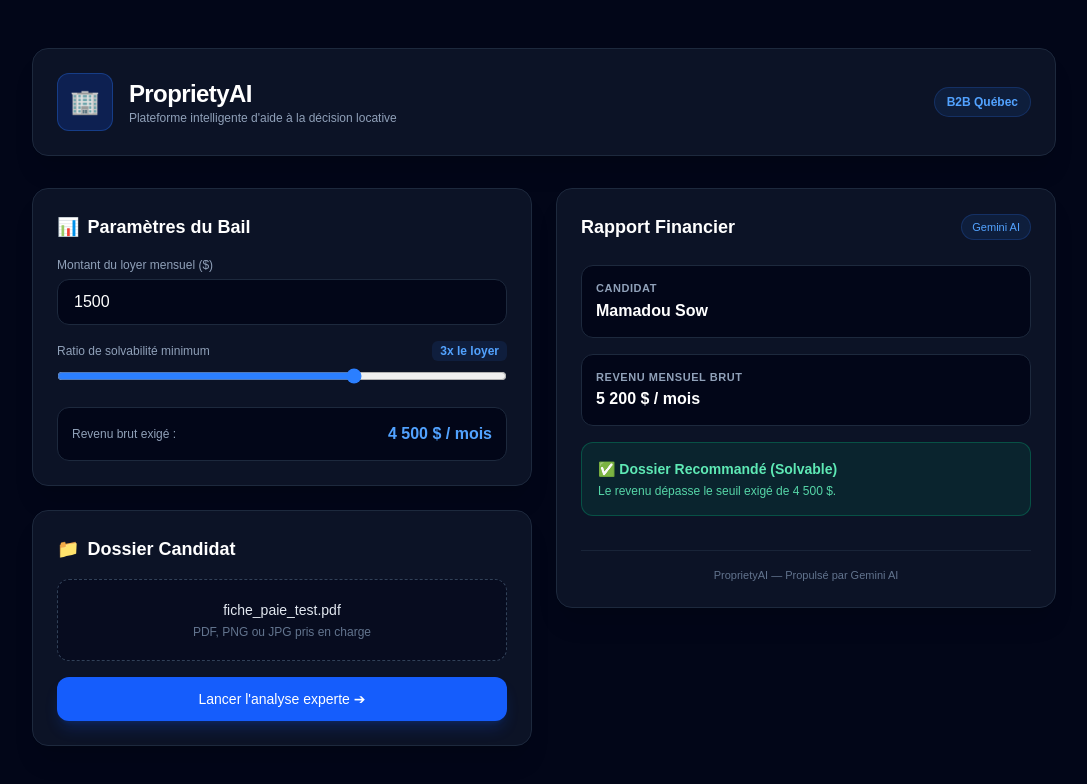
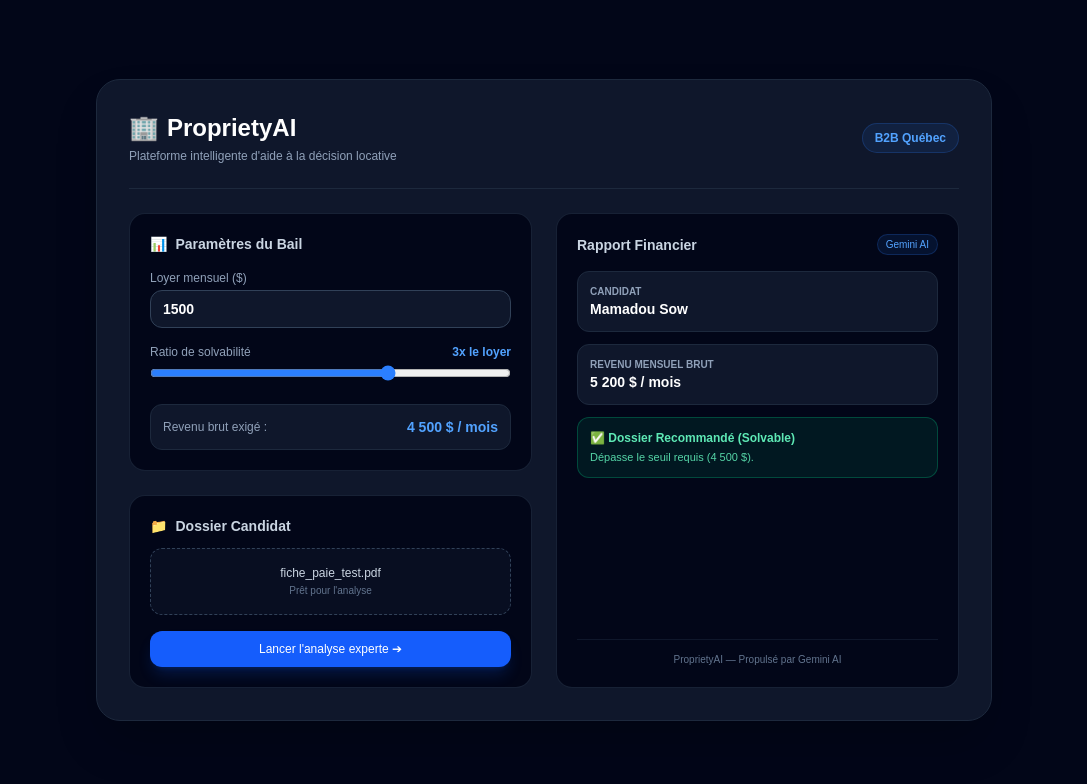
Before and after one commit to sowramadane7777-dot/propriety-ai, a Next.js app: page / in a window 1280 px wide. Both pictures are taken after a click on the button "Lancer l'analyse experte ➔". Shown: the top 784 px of the page, without its empty margins (96-1183 px from the left). Built offline with nearby package versions, Linux system fonts and the light colour scheme.

Commit message:
Mise à jour du code de l'interface

```diff
--- a/app/page.tsx
+++ b/app/page.tsx
@@ -1,12 +1,10 @@
 'use client';
 
 import { useState } from 'react';
-import Image from 'next/image';
 
 export default function Home() {
 const [loyer, setLoyer] = useState<number>(1500);
 const [ratio, setRatio] = useState<number>(3);
-const [fileName, setFileName] = useState<string | null>('fiche_paie_test.pdf');
 const [isAnalyzing, setIsAnalyzing] = useState<boolean>(false);
 const [analysisResult, setAnalysisResult] = useState<{
 revenuBrut: number;
@@ -17,8 +15,6 @@ estSolvable: boolean;
 const revenuExige = loyer * ratio;
 
 const handleAnalyse = () => {
-if (!fileName) return;
-
 setIsAnalyzing(true);
 setAnalysisResult(null);
 
@@ -29,61 +25,54 @@ revenuBrut: 5200,
 nomCandidat: 'Mamadou Sow',
 estSolvable: 5200 >= revenuExige,
 });
-}, 2000);
+}, 1500);
 };
 
 return (
-<main className="min-h-screen bg-slate-950 text-slate-100 flex flex-col items-center p-6 md:p-12">
+<main className="min-h-screen bg-slate-950 text-slate-100 p-6 flex flex-col items-center justify-center">
 
-{/* Header */}
-<div className="w-full max-w-5xl bg-slate-900/80 border border-slate-800 p-6 rounded-2xl shadow-xl flex flex-col md:flex-row items-center justify-between mb-8 backdrop-blur-md">
-<div className="flex items-center gap-4 mb-4 md:mb-0">
-<div className="p-3 bg-blue-600/20 border border-blue-500/30 rounded-xl">
-<span className="text-2xl">🏢</span>
-</div>
+{/* Conteneur Global */}
+<div className="w-full max-w-4xl bg-slate-900 border border-slate-800 rounded-3xl p-8 shadow-2xl">
+
+{/* En-tête */}
+<div className="flex items-center justify-between border-b border-slate-800 pb-6 mb-6">
 <div>
-<h1 className="text-2xl font-bold tracking-tight text-white">ProprietyAI</h1>
-<p className="text-xs text-slate-400">Plateforme intelligente d'aide à la décision locative</p>
-</div>
+<h1 className="text-2xl font-bold text-white flex items-center gap-2">
+<span>🏢</span> ProprietyAI
+</h1>
+<p className="text-xs text-slate-400 mt-1">Plateforme intelligente d'aide à la décision locative</p>
 </div>
 <span className="bg-blue-500/10 border border-blue-500/20 text-blue-400 text-xs font-semibold px-3 py-1.5 rounded-full">
 B2B Québec
 </span>
 </div>
 
-{/* Grille Principale */}
-<div className="w-full max-w-5xl grid grid-cols-1 lg:grid-cols-2 gap-6 items-start">
+{/* Grille 2 Colonnes */}
+<div className="grid grid-cols-1 md:grid-cols-2 gap-6">
 
-{/* Colonne Gauche : Paramètres & Dossier */}
+{/* Colonne de Gauche : Contrôles */}
 <div className="flex flex-col gap-6">
 
 {/* Paramètres du Bail */}
-<div className="bg-slate-900/80 border border-slate-800 p-6 rounded-2xl shadow-xl backdrop-blur-md">
-<div className="flex items-center gap-2 mb-4">
-<span className="text-lg">📊</span>
-<h2 className="text-lg font-semibold text-white">Paramètres du Bail</h2>
-</div>
+<div className="bg-slate-950 border border-slate-800/80 p-5 rounded-2xl">
+<h2 className="text-sm font-semibold text-slate-300 mb-4 flex items-center gap-2">
+<span>📊</span> Paramètres du Bail
+</h2>
 
 <div className="mb-4">
-<label className="block text-xs font-medium text-slate-400 mb-1.5">
-Montant du loyer mensuel ($)
-</label>
+<label className="block text-xs text-slate-400 mb-1">Loyer mensuel ($)</label>
 <input
 type="number"
 value={loyer}
 onChange={(e) => setLoyer(Number(e.target.value))}
-className="w-full bg-slate-950 border border-slate-800 rounded-xl px-4 py-2.5 text-white font-medium focus:outline-none focus:border-blue-500 transition"
+className="w-full bg-slate-900 border border-slate-700 rounded-xl px-3 py-2 text-white font-semibold text-sm focus:outline-none focus:border-blue-500"
 />
 </div>
 
 <div className="mb-4">
-<div className="flex justify-between items-center mb-1.5">
-<label className="text-xs font-medium text-slate-400">
-Ratio de solvabilité minimum
-</label>
-<span className="text-xs font-bold text-blue-400 bg-blue-500/10 px-2 py-0.5 rounded-md">
-{ratio}x le loyer
-</span>
+<div className="flex justify-between text-xs text-slate-400 mb-1">
+<span>Ratio de solvabilité</span>
+<span className="text-blue-400 font-bold">{ratio}x le loyer</span>
 </div>
 <input
 type="range"
@@ -96,92 +85,87 @@ className="w-full accent-blue-500 cursor-pointer"
 />
 </div>
 
-<div className="bg-slate-950 border border-slate-800 p-3.5 rounded-xl flex items-center justify-between">
-<span className="text-xs text-slate-400 font-medium">Revenu brut exigé :</span>
-<span className="text-base font-bold text-blue-400">
-{revenuExige.toLocaleString('fr-CA')} $ / mois
-</span>
+<div className="bg-slate-900 border border-slate-800 p-3 rounded-xl flex justify-between items-center text-xs">
+<span className="text-slate-400">Revenu brut exigé :</span>
+<span className="font-bold text-blue-400 text-sm">{revenuExige.toLocaleString('fr-CA')} $ / mois</span>
 </div>
 </div>
 
 {/* Dossier Candidat */}
-<div className="bg-slate-900/80 border border-slate-800 p-6 rounded-2xl shadow-xl backdrop-blur-md">
-<div className="flex items-center gap-2 mb-4">
-<span className="text-lg">📁</span>
-<h2 className="text-lg font-semibold text-white">Dossier Candidat</h2>
-</div>
+<div className="bg-slate-950 border border-slate-800/80 p-5 rounded-2xl">
+<h2 className="text-sm font-semibold text-slate-300 mb-3 flex items-center gap-2">
+<span>📁</span> Dossier Candidat
+</h2>
 
-<div className="border border-dashed border-slate-700 hover:border-blue-500 transition rounded-xl p-5 text-center bg-slate-950/50 mb-4 cursor-pointer">
-<p className="text-sm font-medium text-slate-200">{fileName || "Glissez la fiche de paie ici"}</p>
-<p className="text-xs text-slate-500 mt-1">PDF, PNG ou JPG pris en charge</p>
+<div className="border border-dashed border-slate-700 rounded-xl p-4 text-center bg-slate-900/50 mb-4">
+<p className="text-xs font-medium text-slate-300">fiche_paie_test.pdf</p>
+<p className="text-[10px] text-slate-500 mt-0.5">Prêt pour l'analyse</p>
 </div>
 
 <button
 onClick={handleAnalyse}
 disabled={isAnalyzing}
-className="w-full py-3 bg-blue-600 hover:bg-blue-700 text-white font-medium rounded-xl transition shadow-lg shadow-blue-600/20 disabled:opacity-50 flex items-center justify-center gap-2 text-sm"
+className="w-full py-2.5 bg-blue-600 hover:bg-blue-700 text-white font-medium rounded-xl text-xs transition shadow-lg shadow-blue-600/20 disabled:opacity-50"
 >
-{isAnalyzing ? "Analyse en cours..." : "Lancer l'analyse experte ➔"}
+{isAnalyzing ? "Analyse par Gemini..." : "Lancer l'analyse experte ➔"}
 </button>
 </div>
 
 </div>
 
-{/* Colonne Droite : Rapport d'Évaluation Financière */}
-<div className="bg-slate-900/80 border border-slate-800 p-6 rounded-2xl shadow-xl backdrop-blur-md flex flex-col justify-between min-h-[420px]">
+{/* Colonne de Droite : Rapport d'Évaluation */}
+<div className="bg-slate-950 border border-slate-800/80 p-5 rounded-2xl flex flex-col justify-between">
 <div>
-<div className="flex items-center justify-between mb-6">
-<h2 className="text-lg font-semibold text-white">Rapport Financier</h2>
-<span className="text-[11px] font-medium text-blue-400 bg-blue-500/10 border border-blue-500/20 px-2.5 py-1 rounded-full">
+<div className="flex items-center justify-between mb-4">
+<h2 className="text-sm font-semibold text-slate-300">Rapport Financier</h2>
+<span className="text-[10px] bg-blue-500/10 border border-blue-500/20 text-blue-400 px-2 py-0.5 rounded-full">
 Gemini AI
 </span>
 </div>
 
 {!analysisResult && !isAnalyzing && (
-<div className="border border-slate-800 bg-slate-950/50 rounded-xl p-8 text-center flex flex-col items-center justify-center gap-2 my-12">
-<span className="text-2xl">📄</span>
-<p className="text-sm font-medium text-slate-300">En attente de document</p>
-<p className="text-xs text-slate-500">Téléversez un fichier et lancez l'analyse.</p>
+<div className="border border-slate-800 bg-slate-900/30 rounded-xl p-8 text-center my-6">
+<p className="text-xs text-slate-400">Cliquez sur "Lancer l'analyse experte" pour évaluer la fiche de paie.</p>
 </div>
 )}
 
 {isAnalyzing && (
-<div className="border border-blue-500/20 bg-blue-500/5 rounded-xl p-8 text-center my-12">
-<p className="text-sm text-blue-400 font-medium animate-pulse">Extraction automatique en cours...</p>
+<div className="bg-blue-500/5 border border-blue-500/20 rounded-xl p-8 text-center my-6">
+<p className="text-xs text-blue-400 font-medium animate-pulse">Extraction des données financières...</p>
 </div>
 )}
 
 {analysisResult && !isAnalyzing && (
-<div className="space-y-4">
-<div className="bg-slate-950 border border-slate-800 p-3.5 rounded-xl">
-<p className="text-[11px] text-slate-400 uppercase tracking-wider font-semibold">Candidat</p>
-<p className="text-base font-bold text-white mt-0.5">{analysisResult.nomCandidat}</p>
+<div className="space-y-3 mt-2">
+<div className="bg-slate-900 border border-slate-800 p-3 rounded-xl">
+<p className="text-[10px] text-slate-400 uppercase font-semibold">Candidat</p>
+<p className="text-sm font-bold text-white">{analysisResult.nomCandidat}</p>
 </div>
 
-<div className="bg-slate-950 border border-slate-800 p-3.5 rounded-xl">
-<p className="text-[11px] text-slate-400 uppercase tracking-wider font-semibold">Revenu mensuel brut</p>
-<p className="text-base font-bold text-white mt-0.5">{analysisResult.revenuBrut.toLocaleString('fr-CA')} $ / mois</p>
+<div className="bg-slate-900 border border-slate-800 p-3 rounded-xl">
+<p className="text-[10px] text-slate-400 uppercase font-semibold">Revenu mensuel brut</p>
+<p className="text-sm font-bold text-white">{analysisResult.revenuBrut.toLocaleString('fr-CA')} $ / mois</p>
 </div>
 
-<div className={`p-4 rounded-xl border ${analysisResult.estSolvable ? 'bg-emerald-500/10 border-emerald-500/30 text-emerald-300' : 'bg-rose-500/10 border-rose-500/30 text-rose-300'}`}>
-<p className="font-bold text-sm">
-{analysisResult.estSolvable ? '✅ Dossier Recommandé (Solvable)' : '❌ Dossier Non Conforme (Risque)'}
+<div className={`p-3 rounded-xl border text-xs ${analysisResult.estSolvable ? 'bg-emerald-500/10 border-emerald-500/30 text-emerald-300' : 'bg-rose-500/10 border-rose-500/30 text-rose-300'}`}>
+<p className="font-bold">
+{analysisResult.estSolvable ? '✅ Dossier Recommandé (Solvable)' : '❌ Dossier Non Conforme'}
 </p>
-<p className="text-xs opacity-90 mt-1">
+<p className="text-[11px] opacity-90 mt-1">
 {analysisResult.estSolvable
-? `Le revenu dépasse le seuil exigé de ${revenuExige.toLocaleString('fr-CA')} $.`
-: `Le revenu est inférieur au seuil exigé de ${revenuExige.toLocaleString('fr-CA')} $.`}
+? `Dépasse le seuil requis (${revenuExige.toLocaleString('fr-CA')} $).`
+: `Inférieur au seuil requis (${revenuExige.toLocaleString('fr-CA')} $).`}
 </p>
 </div>
 </div>
 )}
 </div>
 
-<div className="mt-6 pt-4 border-t border-slate-800/80 text-center">
-<p className="text-[11px] text-slate-500">
-ProprietyAI — Propulsé par Gemini AI
-</p>
+<div className="mt-4 pt-3 border-t border-slate-900 text-center">
+<p className="text-[10px] text-slate-500">ProprietyAI — Propulsé par Gemini AI</p>
 </div>
+</div>
+
 </div>
 
 </div>
```
